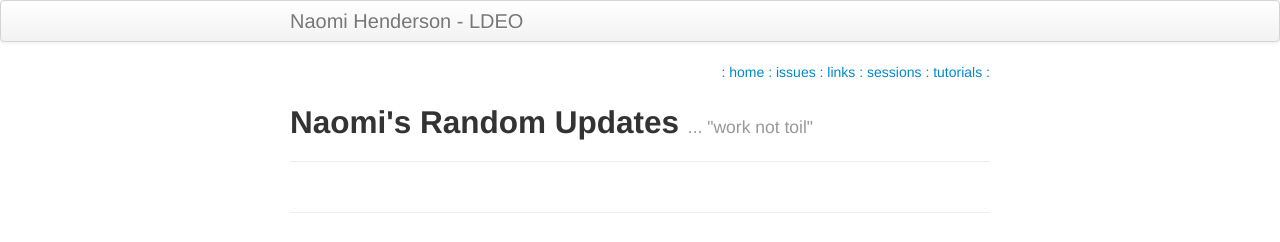
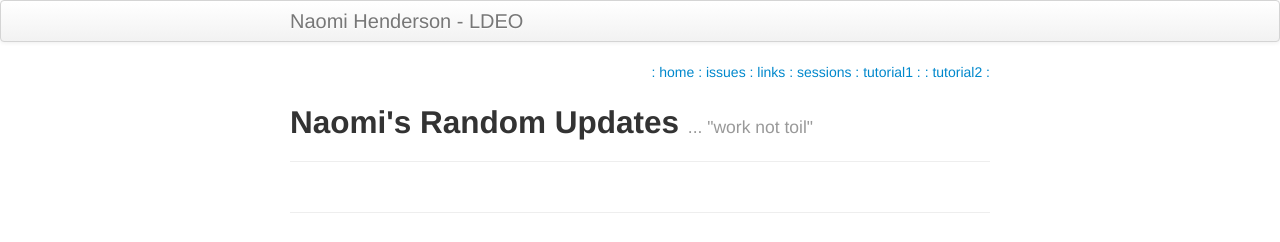
Before and after one commit to naomi-henderson/naomi-henderson.github.io, a Jekyll site: the page built from index.md, in a window 1280 px wide. Shown: the top 242 px of the page. Built offline with Jekyll 4.4.1, drawn with Linux system fonts in a browser that asks for light colours.

Commit message:
added header link

```diff
--- a/_includes/themes/twitter/default.html
+++ b/_includes/themes/twitter/default.html
@@ -44,7 +44,8 @@
 <a href="/pages/issues.html">: issues </a>
 <a href="/pages/links.html">: links </a>
 <a href="/pages/sessions.html">: sessions</a>
-<a href="/pages/tutorial1.html">: tutorials : </a>
+<a href="/pages/tutorial1.html">: tutorial1 : </a>
+<a href="/pages/tutorial2.html">: tutorial2 : </a>
     </div>
 
       <div class="content">
```
